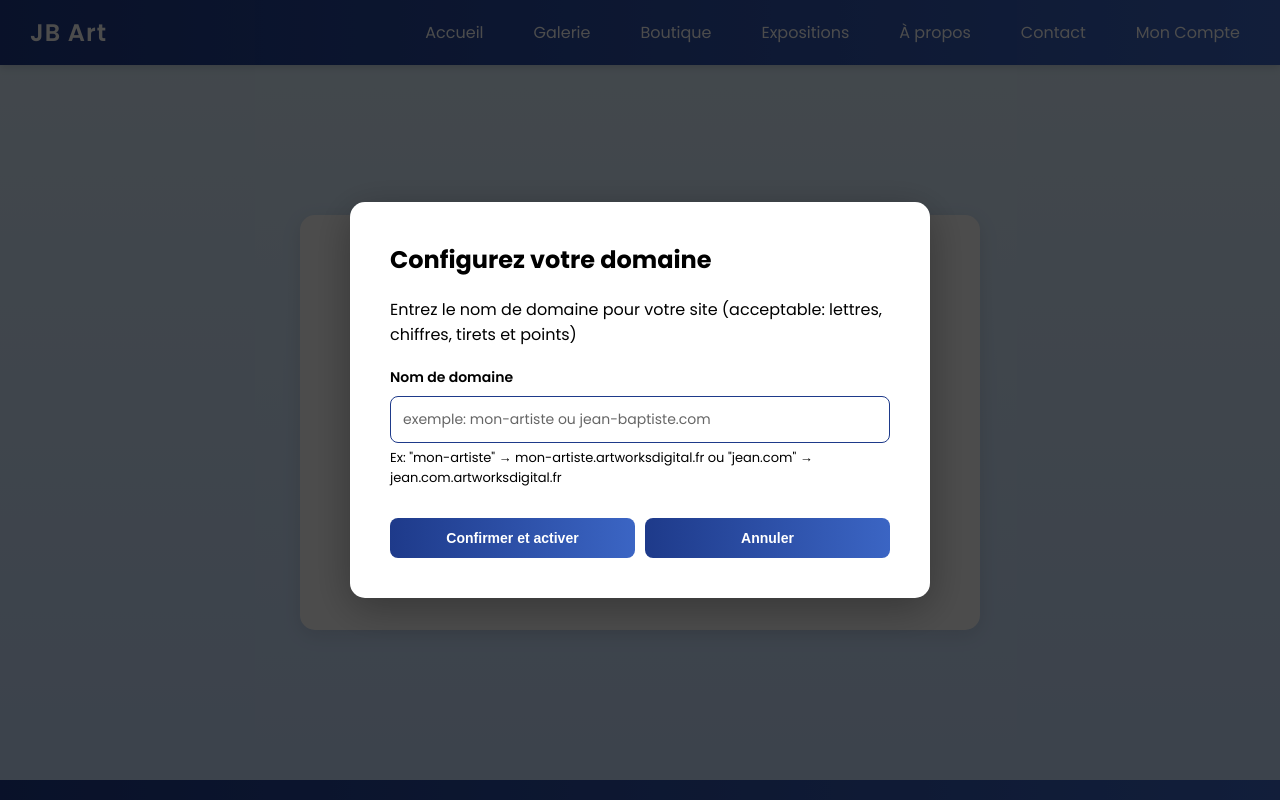
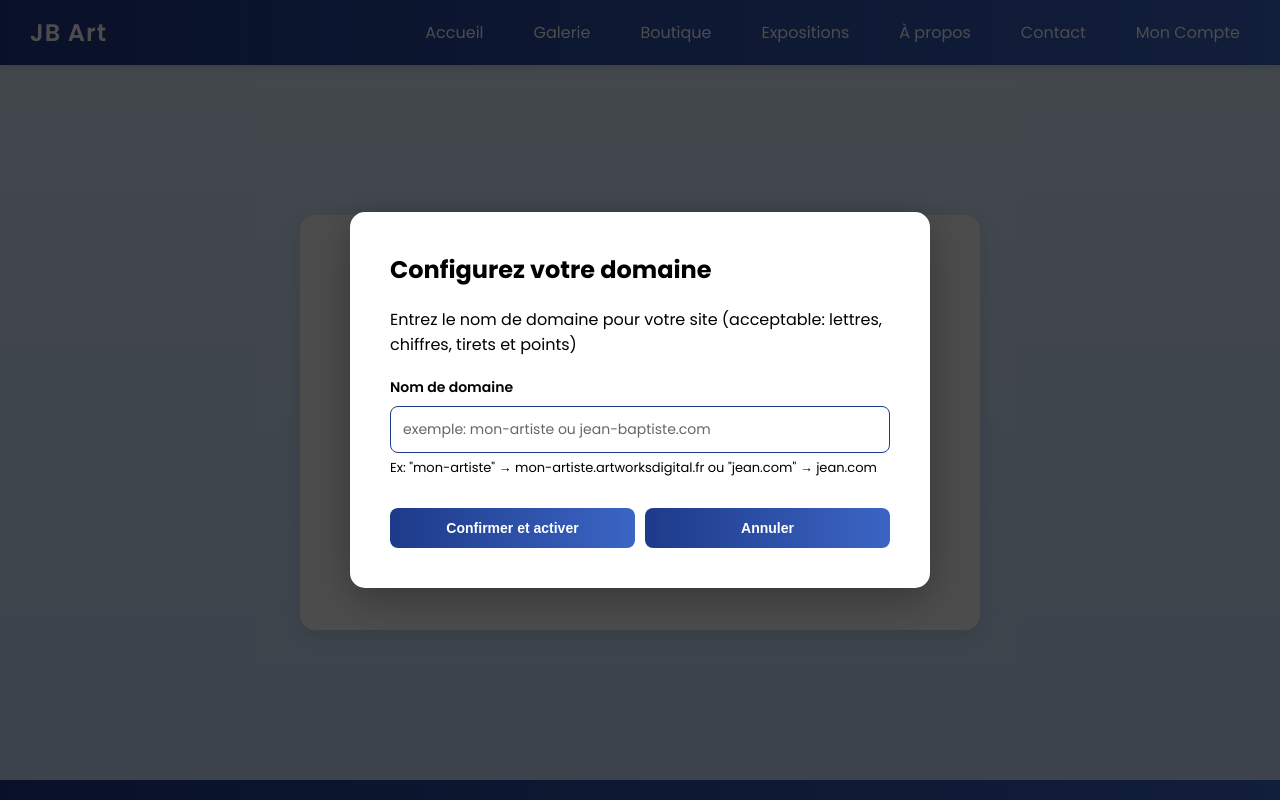
Before and after one commit to Colin-tech-VS/Template, a Flask app: page /saas/launch/success in a window 1280 px wide. Run offline with Flask 3, Linux system fonts and the light colour scheme; a user stored in the database is signed in; data that the repository does not hold is empty; some libraries are stand-ins or nearby versions.

Commit message:
DetectRealDomainAndDontAddSuffix

```diff
--- a/templates/saas_launch_success.html
+++ b/templates/saas_launch_success.html
@@ -252,7 +252,7 @@
                     required
                     pattern="[a-zA-Z0-9\.\-]+"
                 >
-                <div class="domain-hint">Ex: "mon-artiste" → mon-artiste.artworksdigital.fr ou "jean.com" → jean.com.artworksdigital.fr</div>
+                <div class="domain-hint">Ex: "mon-artiste" → mon-artiste.artworksdigital.fr ou "jean.com" → jean.com</div>
             </div>
 
             <div class="loading" id="loadingIndicator">
@@ -311,7 +311,11 @@ function handleDomainSubmit(event) {
     }
 
     // Construire l'URL complète
-    const fullDomain = `${cleanDomain}.artworksdigital.fr`;
+    // Si le domaine contient un point, c'est un domaine acheté → l'utiliser tel quel
+    // Sinon, ajouter .artworksdigital.fr
+    const fullDomain = cleanDomain.includes('.')
+        ? cleanDomain
+        : `${cleanDomain}.artworksdigital.fr`;
 
     // Afficher le chargement
     document.getElementById('loadingIndicator').classList.add('active');
```
